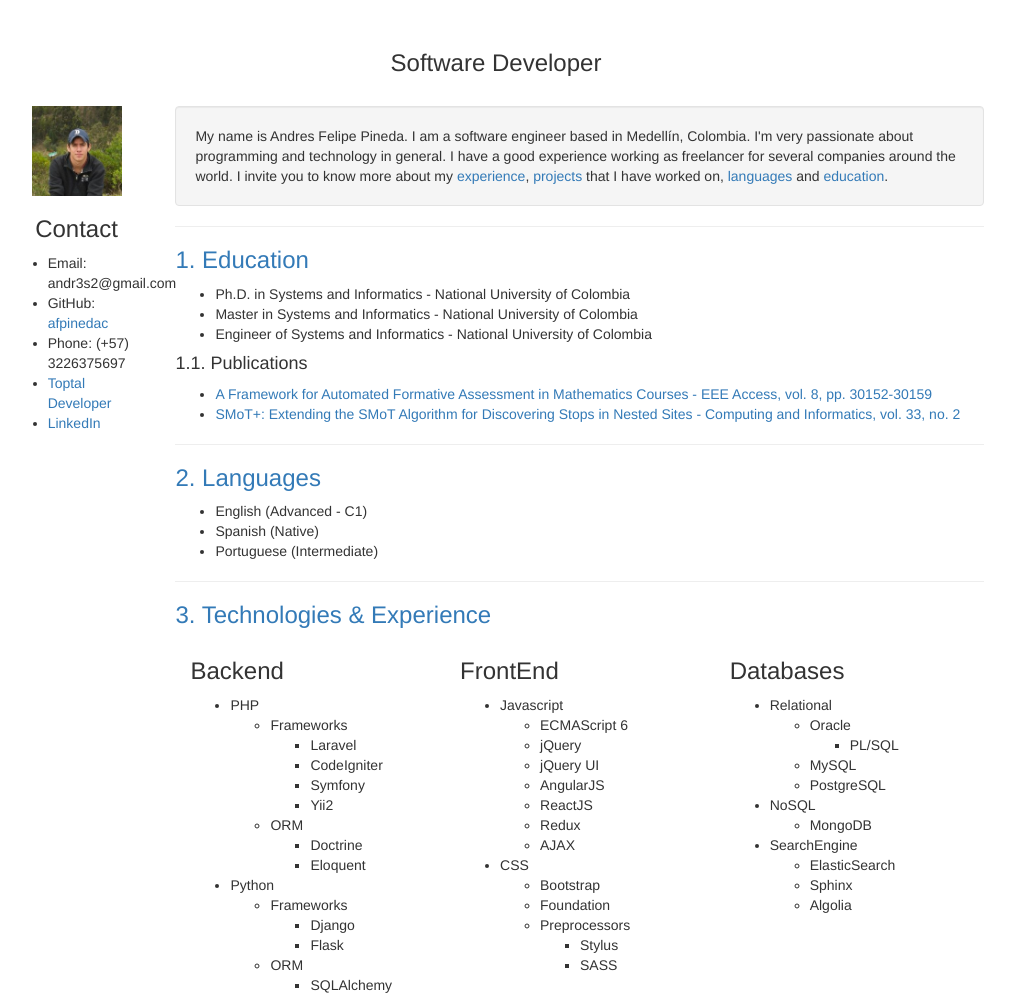
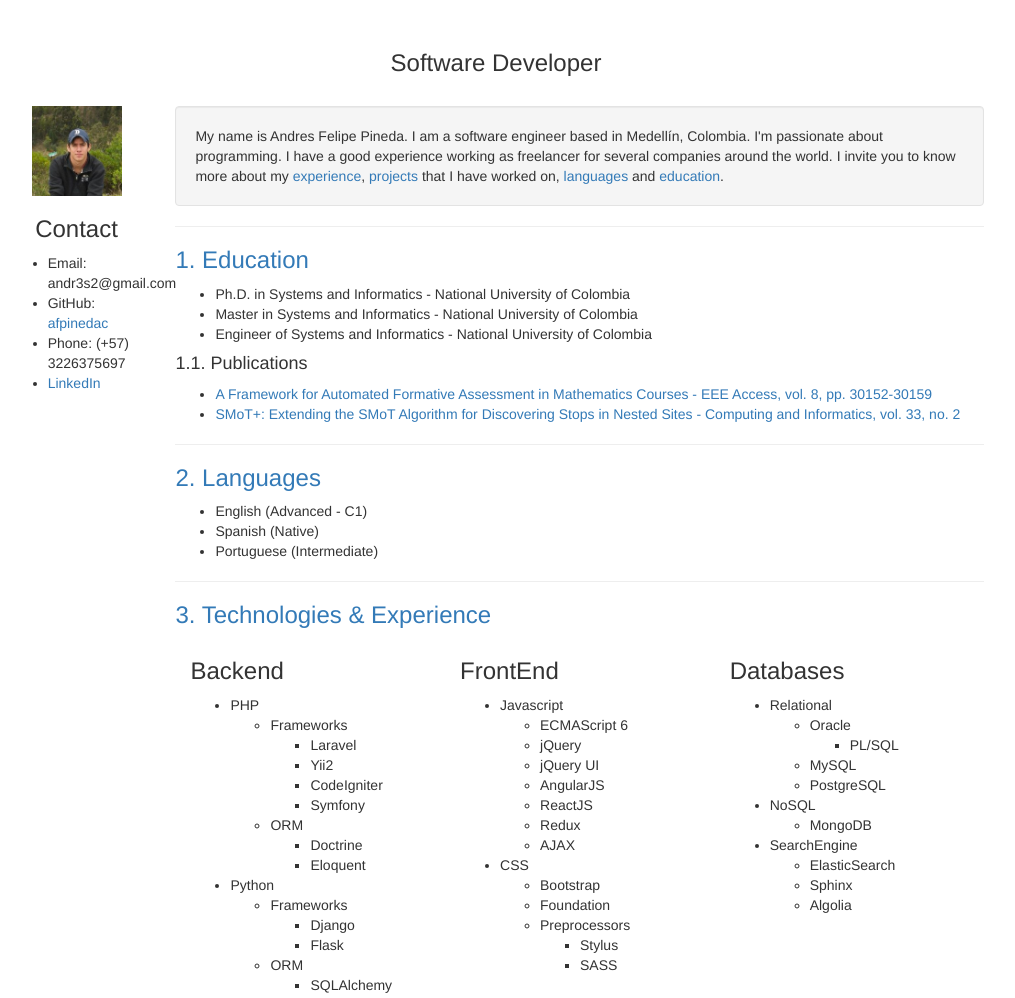
Before and after one commit to afpinedac/afpinedac.github.io, a website: page index.html in a window 1280 px wide. Shown: the top 998 px of the page, without its empty margins (144-1159 px from the left). Drawn offline with nearby package versions, Linux system fonts and the light colour scheme.

Commit message:
improvements

```diff
--- a/index.html
+++ b/index.html
@@ -26,7 +26,6 @@
                     <li>Email: andr3s2@gmail.com</li>
                     <li>GitHub: <a href="https://github.com/afpinedac" target="_blank">afpinedac</a></li>
                     <li>Phone: (+57) 3226375697</li>
-                    <li><a href="https://www.toptal.com" target="_blank">Toptal Developer</a></li>
                     <li><a href="https://www.linkedin.com/in/andres-felipe-pineda-corcho-94a49048/" target="_blank">LinkedIn</a></li>
                 </ul>
             </div>
@@ -36,8 +35,7 @@
             <div>
                 <div>
                     <p class="well">
-                        My name is Andres Felipe Pineda. I am a software engineer based in Medellín, Colombia. I'm very
-                        passionate about programming and technology in general.
+                        My name is Andres Felipe Pineda. I am a software engineer based in Medellín, Colombia. I'm passionate about programming.
                         I have a good experience working as freelancer for several companies around the world.
                         I invite you to know more about my <a href="#experience">experience</a>, <a href="#projects">projects</a>
                         that I have worked on, <a href="#languages">languages</a> and <a
@@ -93,9 +91,9 @@
                                     <li>Frameworks
                                         <ul>
                                             <li>Laravel</li>
+                                            <li>Yii2</li>
                                             <li>CodeIgniter</li>
                                             <li>Symfony</li>
-                                            <li>Yii2</li>
                                         </ul>
                                     </li>
                                     <li>ORM
@@ -302,8 +300,6 @@
 
                 </div>
 
-
-
                 <div class="col-sm-12">
 
                     <hr>
@@ -320,7 +316,6 @@
                         </tr>
                         </thead>
                         <tbody>
-
                         <tr>
                             <td>07/19-</td>
                             <td><a href="https://raremaps.com/" target="_blank">RareMaps.com</a></td>
```
